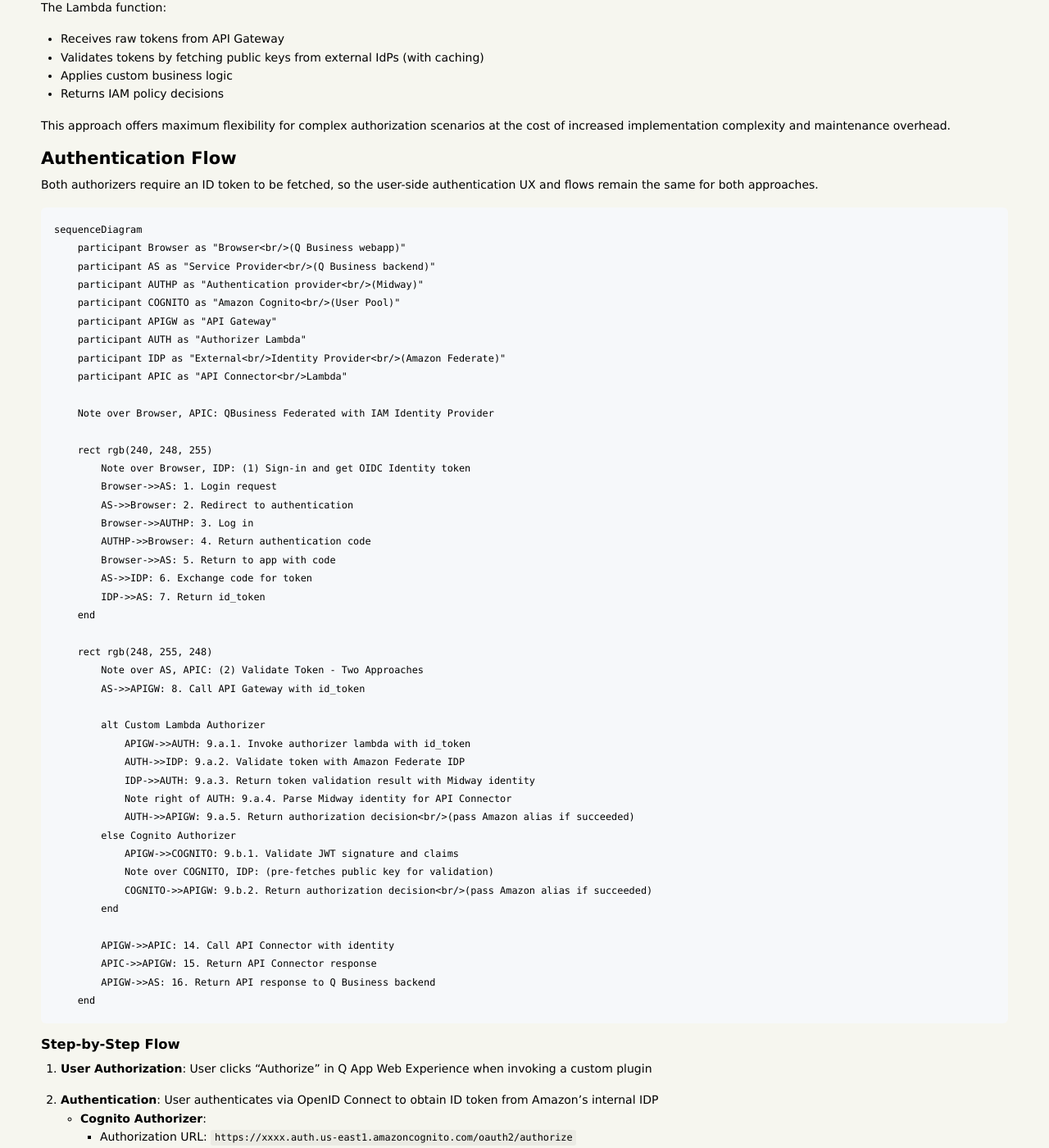
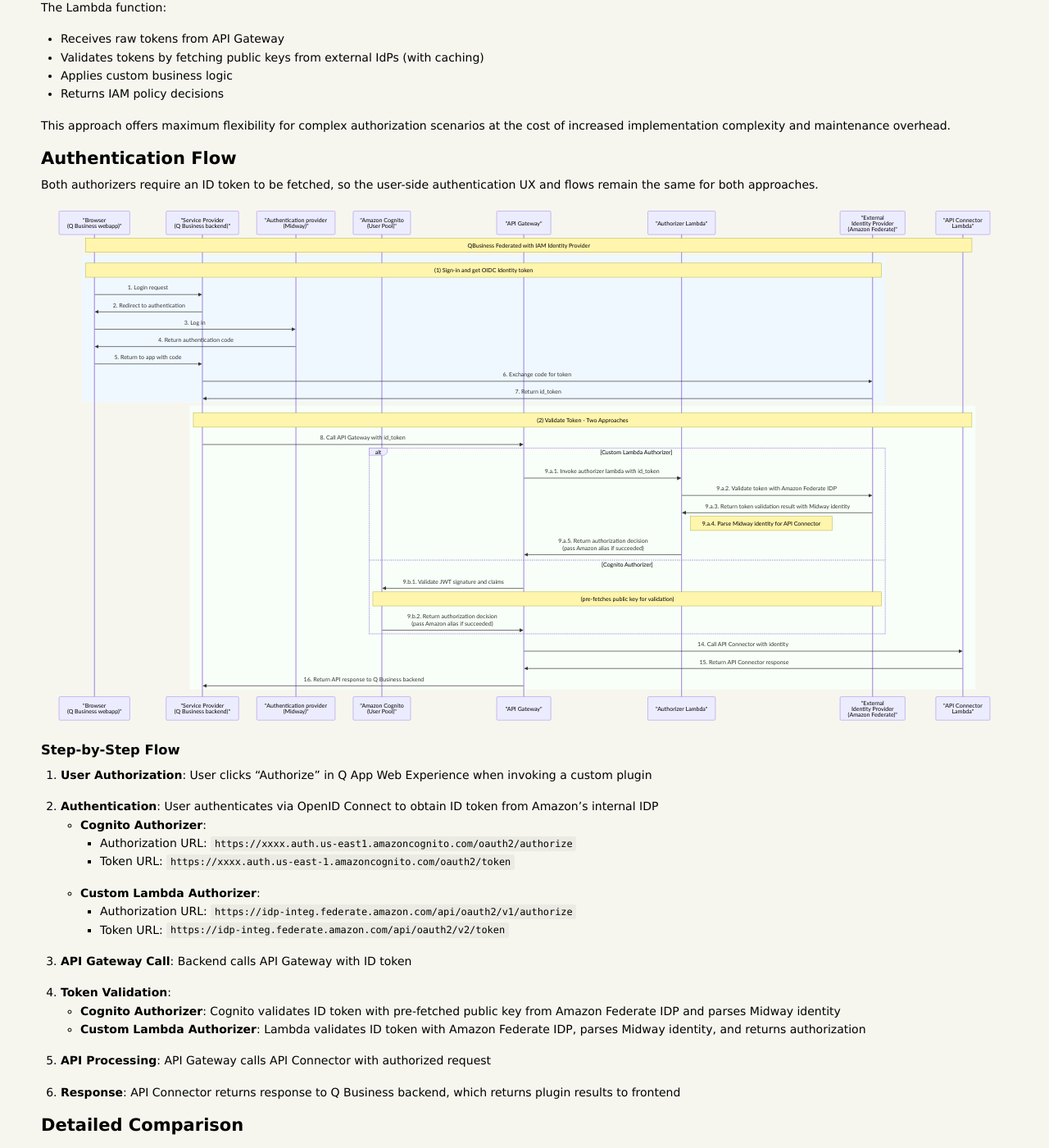
Before and after one commit to JKevinXu/github-blog, a Jekyll site: the page built from _posts/2025-04-02-aws-cognito-vs-api-gateway-authorizer.md, in a window 1280 px wide and 1400 px high, scrolled down 574 px. Shown: the whole window at 82% size. Built offline with Jekyll 4.4.1, drawn with Linux system fonts in a browser that asks for light colours.

Commit message:
Enhance AWS Cognito vs API Gateway Authorizer Post: Replace mermaid code block with script tags for improved diagram rendering. Wrap sequence diagram in a div for better formatting and presentation.

````diff
--- a/_posts/2025-04-02-aws-cognito-vs-api-gateway-authorizer.md
+++ b/_posts/2025-04-02-aws-cognito-vs-api-gateway-authorizer.md
@@ -36,7 +36,12 @@
 
 Both authorizers require an ID token to be fetched, so the user-side authentication UX and flows remain the same for both approaches.
 
-```mermaid
+<script src="https://cdn.jsdelivr.net/npm/mermaid/dist/mermaid.min.js"></script>
+<script>
+  mermaid.initialize({startOnLoad:true});
+</script>
+
+<div class="mermaid">
 sequenceDiagram
     participant Browser as "Browser<br/>(Q Business webapp)"
     participant AS as "Service Provider<br/>(Q Business backend)"
@@ -80,7 +85,7 @@
         APIC->>APIGW: 15. Return API Connector response
         APIGW->>AS: 16. Return API response to Q Business backend
     end
-```
+</div>
 
 ### Step-by-Step Flow
 
````
